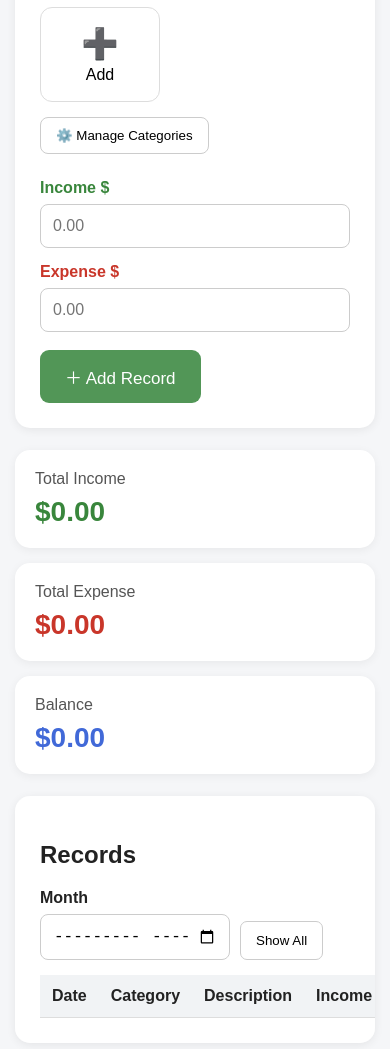
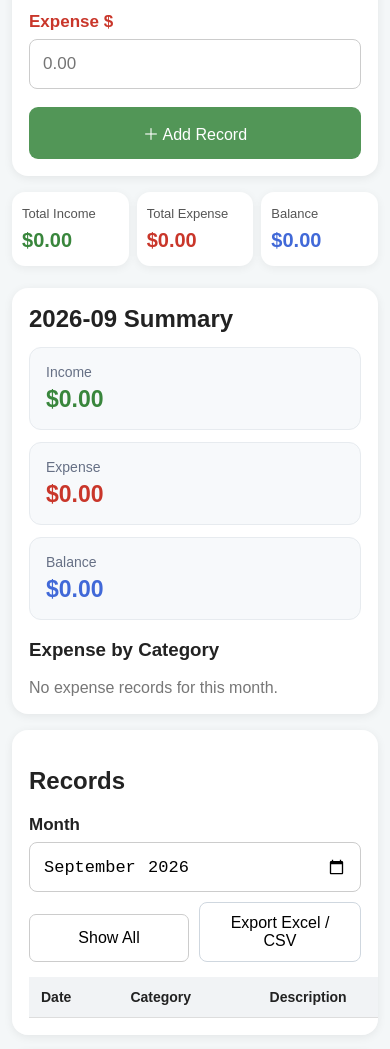
Before and after one commit to livsokleng-lab/daily-expense, a plain HTML site: page index.html in a window 390 px wide. Shown: the part 850-1899 px from the top of the page. Drawn offline with Linux system fonts and the light colour scheme.

Commit message:
Add files via upload

```diff
--- a/index.html
+++ b/index.html
@@ -2,6 +2,7 @@
 <html>
 <head>
 <meta charset="UTF-8">
+<meta name="viewport" content="width=device-width, initial-scale=1.0">
 <title>Daily Expense</title>
 
 <style>
@@ -322,6 +323,191 @@ th, td {
     }
 
 }
+
+/* FIRST IMPROVEMENT VERSION */
+.export-button {
+    padding: 11px 16px;
+    border: 1px solid #cfd7df;
+    background: white;
+    border-radius: 8px;
+    cursor: pointer;
+    font-size: 15px;
+    margin-left: 8px;
+}
+
+.month-summary {
+    margin-bottom: 22px;
+}
+
+.month-summary h2 {
+    margin: 0 0 14px;
+}
+
+.month-summary-grid {
+    display: grid;
+    grid-template-columns: repeat(3,1fr);
+    gap: 12px;
+    margin-bottom: 18px;
+}
+
+.month-mini-card {
+    background: #f7f9fb;
+    border: 1px solid #e7ebef;
+    border-radius: 12px;
+    padding: 16px;
+}
+
+.month-mini-label {
+    color: #667085;
+    font-size: 14px;
+    margin-bottom: 6px;
+}
+
+.month-mini-number {
+    font-size: 23px;
+    font-weight: bold;
+}
+
+.category-breakdown {
+    display: grid;
+    grid-template-columns: repeat(2,1fr);
+    gap: 8px 20px;
+}
+
+.category-stat {
+    display: flex;
+    justify-content: space-between;
+    gap: 12px;
+    padding: 9px 0;
+    border-bottom: 1px solid #edf0f2;
+}
+
+@media(max-width:800px) {
+    body {
+        padding: 12px;
+        background: #f4f7f8;
+    }
+
+    .container {
+        width: 100%;
+    }
+
+    h1 {
+        font-size: 30px;
+        margin: 8px 0 18px;
+    }
+
+    .card {
+        padding: 17px;
+        border-radius: 16px;
+        margin-bottom: 16px;
+    }
+
+    .field {
+        max-width: none;
+    }
+
+    label {
+        font-size: 17px;
+    }
+
+    input, select {
+        min-height: 50px;
+        padding: 13px;
+        font-size: 17px;
+    }
+
+    .categories {
+        display: grid;
+        grid-template-columns: repeat(3,1fr);
+        gap: 8px;
+    }
+
+    .category-button {
+        width: 100%;
+        height: 88px;
+        font-size: 14px;
+    }
+
+    .category-icon {
+        font-size: 27px;
+    }
+
+    .main-button,
+    .manage-button,
+    .filter-button,
+    .export-button {
+        min-height: 48px;
+        font-size: 16px;
+    }
+
+    .main-button {
+        width: 100%;
+    }
+
+    .summary {
+        grid-template-columns: repeat(3,1fr);
+        gap: 8px;
+    }
+
+    .summary-card {
+        padding: 14px 10px;
+        border-radius: 13px;
+    }
+
+    .summary-title {
+        font-size: 13px;
+    }
+
+    .summary-number {
+        font-size: 20px;
+    }
+
+    .record-filter {
+        flex-wrap: wrap;
+        align-items: end;
+    }
+
+    .record-filter input {
+        width: 100%;
+    }
+
+    .record-filter > div {
+        flex: 1 1 100%;
+    }
+
+    .record-filter .filter-button,
+    .record-filter .export-button {
+        flex: 1;
+        margin-left: 0;
+    }
+
+    .month-summary-grid {
+        grid-template-columns: 1fr;
+    }
+
+    .category-breakdown {
+        grid-template-columns: 1fr;
+    }
+
+    table {
+        min-width: 760px;
+        font-size: 14px;
+    }
+
+    .borrow-title {
+        font-size: 24px;
+    }
+
+    .manage-row {
+        grid-template-columns: 65px 1fr;
+    }
+
+    .manage-row > div {
+        grid-column: 1 / -1;
+    }
+}
+
 </style>
 </head>
 
@@ -413,6 +599,30 @@ $<span id="balance">0.00</span>
 
 </div>
 
+<div class="card month-summary">
+<h2><span id="monthSummaryTitle">Monthly Summary</span></h2>
+
+<div class="month-summary-grid">
+<div class="month-mini-card">
+<div class="month-mini-label">Income</div>
+<div class="month-mini-number total-income">$<span id="monthIncome">0.00</span></div>
+</div>
+
+<div class="month-mini-card">
+<div class="month-mini-label">Expense</div>
+<div class="month-mini-number total-expense">$<span id="monthExpense">0.00</span></div>
+</div>
+
+<div class="month-mini-card">
+<div class="month-mini-label">Balance</div>
+<div class="month-mini-number total-balance">$<span id="monthBalance">0.00</span></div>
+</div>
+</div>
+
+<h3>Expense by Category</h3>
+<div id="categoryBreakdown" class="category-breakdown"></div>
+</div>
+
 
 <div class="card records-card">
 
@@ -427,6 +637,10 @@ $<span id="balance">0.00</span>
 
 <button class="filter-button" onclick="showAllRecords()">
 Show All
+</button>
+
+<button class="export-button" onclick="exportCSV()">
+Export Excel / CSV
 </button>
 
 </div>
@@ -1099,6 +1313,8 @@ function showRecords() {
     ).innerText =
     balance.toFixed(2);
 
+    showMonthSummary();
+
 }
 
 
@@ -1110,6 +1326,123 @@ function showAllRecords() {
 
     showRecords();
 
+}
+
+
+
+/* MONTH SUMMARY + EXPORT */
+
+function getSelectedMonthRecords() {
+    let month = document.getElementById("recordMonth").value;
+    if (!month) {
+        month = getTodayText().slice(0,7);
+    }
+    return {
+        month: month,
+        items: records.filter(function(record) {
+            return record.date && record.date.startsWith(month);
+        })
+    };
+}
+
+function showMonthSummary() {
+    let data = getSelectedMonthRecords();
+    let income = 0;
+    let expense = 0;
+    let categoryTotals = {};
+
+    data.items.forEach(function(record) {
+        income += Number(record.income || 0);
+        expense += Number(record.expense || 0);
+
+        let amount = Number(record.expense || 0);
+        if (amount > 0) {
+            let category = record.category || "📌 Other";
+            categoryTotals[category] = (categoryTotals[category] || 0) + amount;
+        }
+    });
+
+    document.getElementById("monthSummaryTitle").innerText =
+        data.month + " Summary";
+    document.getElementById("monthIncome").innerText = income.toFixed(2);
+    document.getElementById("monthExpense").innerText = expense.toFixed(2);
+    document.getElementById("monthBalance").innerText =
+        (income - expense).toFixed(2);
+
+    let box = document.getElementById("categoryBreakdown");
+    box.innerHTML = "";
+
+    let entries = Object.entries(categoryTotals)
+        .sort(function(a,b) { return b[1] - a[1]; });
+
+    if (entries.length === 0) {
+        box.innerHTML = '<div style="color:#777;">No expense records for this month.</div>';
+        return;
+    }
+
+    entries.forEach(function(entry) {
+        let row = document.createElement("div");
+        row.className = "category-stat";
+
+        let name = document.createElement("span");
+        name.innerText = entry[0];
+
+        let amount = document.createElement("strong");
+        amount.innerText = "$" + Number(entry[1]).toFixed(2);
+
+        row.appendChild(name);
+        row.appendChild(amount);
+        box.appendChild(row);
+    });
+}
+
+function csvCell(value) {
+    let text = String(value == null ? "" : value);
+    return '"' + text.replace(/"/g, '""') + '"';
+}
+
+function exportCSV() {
+    let month = document.getElementById("recordMonth").value;
+    let exportRecords = month
+        ? records.filter(function(record) {
+            return record.date && record.date.startsWith(month);
+        })
+        : records.slice();
+
+    if (exportRecords.length === 0) {
+        alert("No records to export.");
+        return;
+    }
+
+    let rows = [
+        ["Date","Category","Description","Income","Expense"]
+    ];
+
+    exportRecords.forEach(function(record) {
+        rows.push([
+            record.date || "",
+            record.category || "📌 Other",
+            record.description || "",
+            Number(record.income || 0).toFixed(2),
+            Number(record.expense || 0).toFixed(2)
+        ]);
+    });
+
+    let csv = "\uFEFF" + rows.map(function(row) {
+        return row.map(csvCell).join(",");
+    }).join("\r\n");
+
+    let blob = new Blob([csv], {type:"text/csv;charset=utf-8;"});
+    let url = URL.createObjectURL(blob);
+    let link = document.createElement("a");
+    link.href = url;
+    link.download = month
+        ? "daily-expense-" + month + ".csv"
+        : "daily-expense-all.csv";
+    document.body.appendChild(link);
+    link.click();
+    document.body.removeChild(link);
+    URL.revokeObjectURL(url);
 }
 
 
@@ -1689,6 +2022,10 @@ document.getElementById(
     "borrowDate"
 ).value = todayText;
 
+document.getElementById(
+    "recordMonth"
+).value = todayText.slice(0,7);
+
 
 /* START */
 
```
